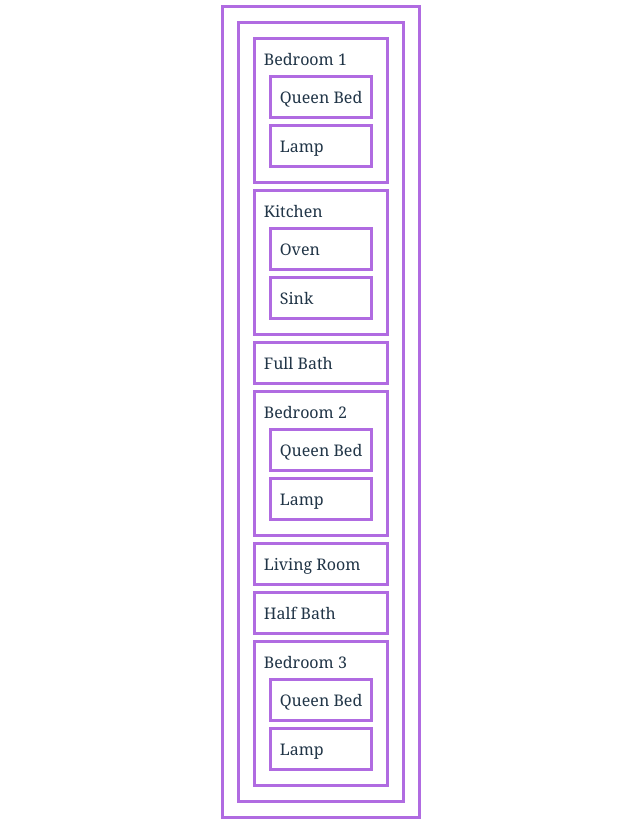
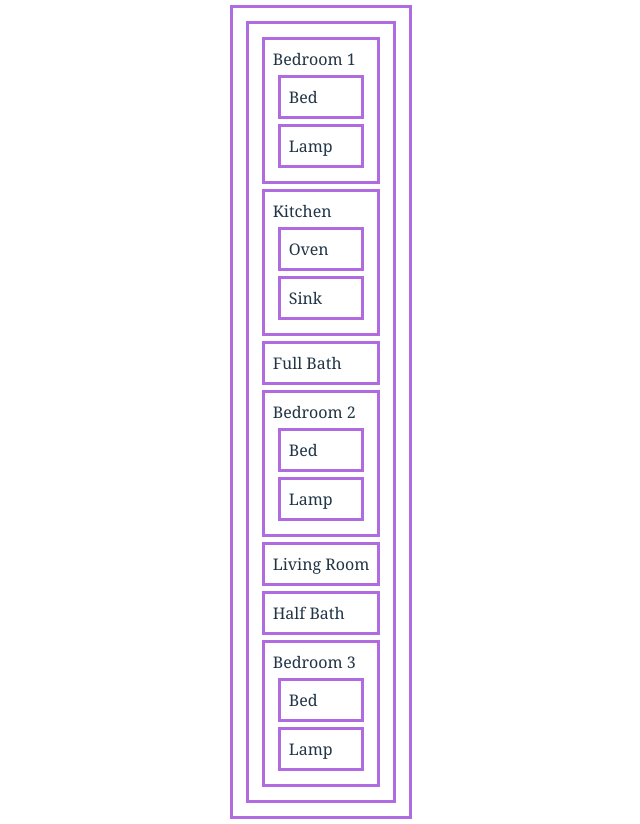
Before and after one commit to natnichols/floorplan-lab, a React (Vite) app: page / in a window 1280 px wide. Shown: the whole page, without its empty margins (319-959 px from the left). Built offline with nearby package versions, Linux system fonts and the light colour scheme.

Commit message:
remove size prop from Bed component

```diff
--- a/src/Bed.jsx
+++ b/src/Bed.jsx
@@ -1,7 +1,7 @@
 const Bed = (props) => {
   return (
     <div>
-      {props.size} Bed
+      Bed
     </div>
   )
 }
--- a/src/Bedroom.jsx
+++ b/src/Bedroom.jsx
@@ -5,7 +5,7 @@ const Bedroom = (props) => {
   return (
     <div>
       Bedroom {props.bedroomNum}
-      <Bed size='Queen'/>
+      <Bed />
       <Lamp />
     </div>
   );
```
